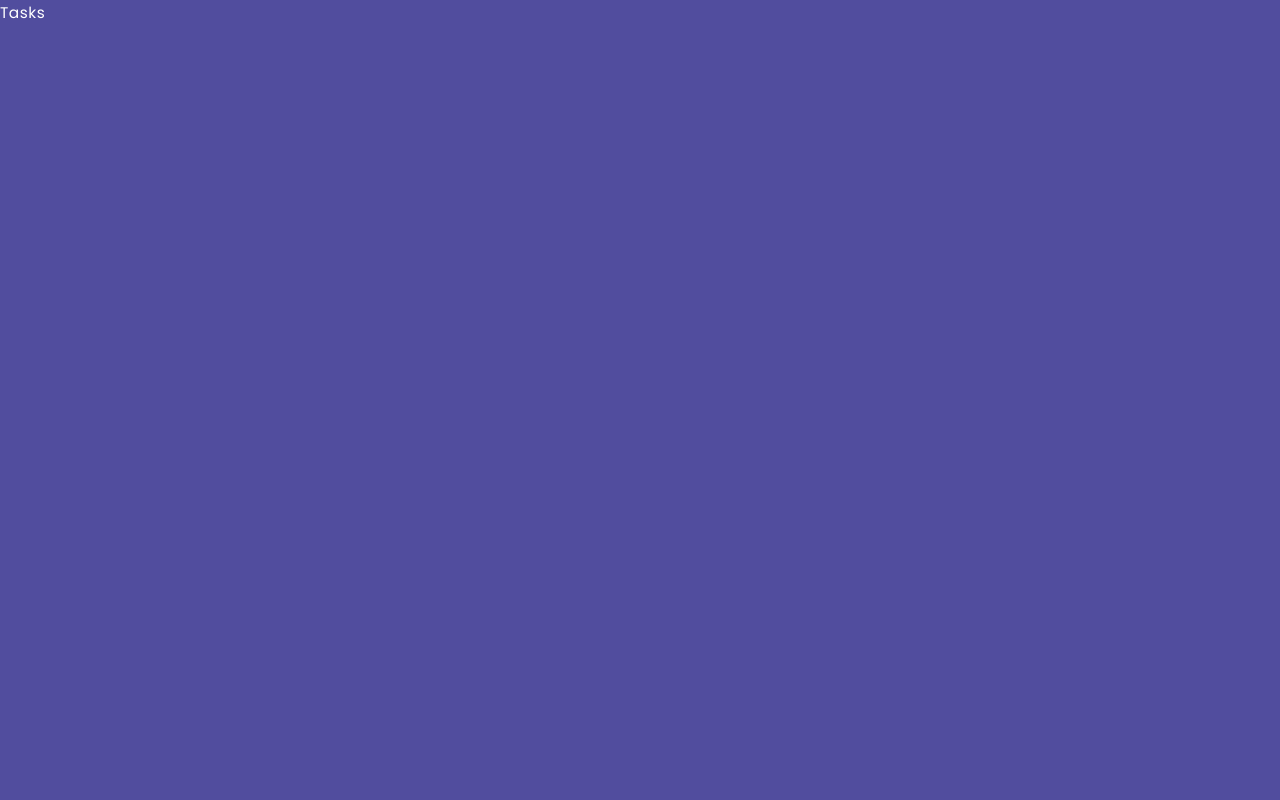
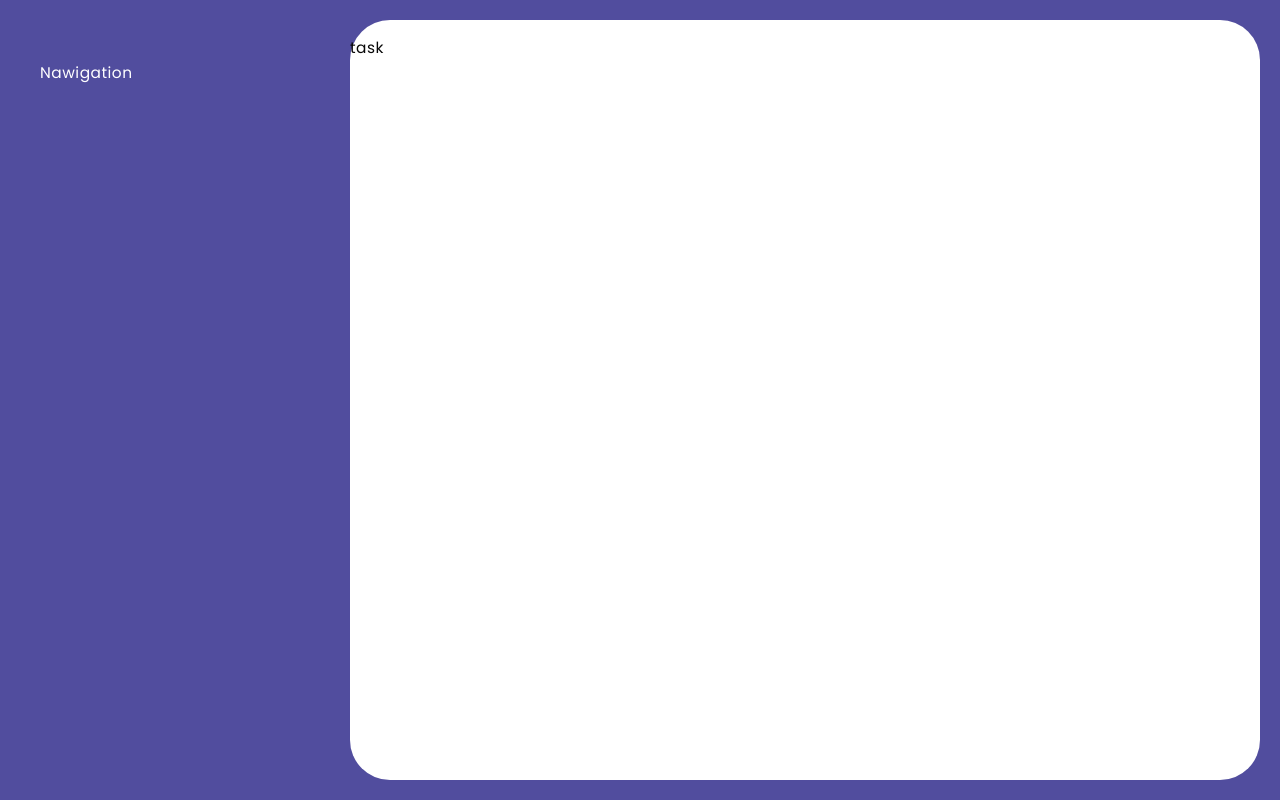
Before and after one commit to OllaWilk/splot-frontend, a React (Create React App) app: page /tasks in a window 1280 px wide. Built offline with nearby package versions, Linux system fonts and the light colour scheme.

Commit message:
add MainLayout

```diff
--- a/src/components/common/Buttons/ButtonBlack/ButtonBlack.tsx
+++ b/src/components/common/Buttons/ButtonBlack/ButtonBlack.tsx
@@ -1,4 +1,5 @@
 import React from 'react';
+import parse from 'html-react-parser';
 import { Link } from 'react-router-dom';
 import styles from './ButtonBlack.module.scss';
 
@@ -10,7 +11,7 @@ interface Props {
 const ButtonBlack = ({ dynamicPath, buttonName }: Props) => {
   return (
     <Link to={`/${dynamicPath}`} className={styles.component}>
-      {buttonName}
+      {parse(buttonName)}
     </Link>
   );
 };
--- /dev/null
+++ b/src/components/layout/MainLayout/MainLayout.module.scss
@@ -0,0 +1,24 @@
+@import '../../../styles/mixins.scss';
+
+.navigation,
+.cockpit {
+  top: 20px;
+}
+
+.navigation {
+  position: fixed;
+  left: 0;
+  width: 350px;
+  padding: 40px;
+  transition: transform 0.3s ease-in-out;
+}
+
+.cockpit {
+  background-color: var(--color-light);
+  color: var(--color-dark);
+  position: absolute;
+  right: 20px;
+  width: calc(100vw - 370px);
+  border-radius: 40px;
+  min-height: calc(100vh - 40px);
+}
--- /dev/null
+++ b/src/components/layout/MainLayout/MainLayout.tsx
@@ -0,0 +1,17 @@
+import React from 'react';
+import styles from './MainLayout.module.scss';
+
+type MainLayout = {
+  children: React.ReactNode;
+};
+
+const MainLayout: React.FC<MainLayout> = ({ children }) => {
+  return (
+    <>
+      <header className={styles.navigation}> Nawigation</header>
+      <article className={styles.cockpit}>{children}</article>
+    </>
+  );
+};
+
+export { MainLayout };
--- /dev/null
+++ b/src/components/layout/index.ts
@@ -0,0 +1 @@
+export { MainLayout } from './MainLayout/MainLayout';
--- a/src/components/views/Tasks/Tasks.tsx
+++ b/src/components/views/Tasks/Tasks.tsx
@@ -1,7 +1,13 @@
 import React from 'react';
+import styles from './Tasks.module.scss';
+import { MainLayout } from '../../layout';
 
 const Tasks = () => {
-  return <div>Tasks</div>;
+  return (
+    <MainLayout>
+      <p>task</p>
+    </MainLayout>
+  );
 };
 
 export { Tasks };
--- a/src/components/views/Welcome/Welcome.tsx
+++ b/src/components/views/Welcome/Welcome.tsx
@@ -6,17 +6,16 @@ import {
   AnimatedAstronaut,
   ButtonBlack,
 } from '../../common/index';
-
 import styles from './Welcome.module.scss';
 
 const Welcome = () => {
-  const { text } = welcomeContent;
+  const { text, title, pathToHome } = welcomeContent;
   return (
     <section className={styles.welcome}>
       <article>
         <Logo text={'SpaceSteps'} />
         <Paragraph text={text} />
-        <ButtonBlack dynamicPath='tasks' buttonName='start' />
+        <ButtonBlack dynamicPath={pathToHome} buttonName={title} />
       </article>
       <AnimatedAstronaut />
     </section>
--- a/src/data/dataStore.ts
+++ b/src/data/dataStore.ts
@@ -1,9 +1,7 @@
-interface WelcomeContent {
-  title: string;
-  text: string;
-}
+type WelcomeContent = Record<string, string>;
 
 export const welcomeContent: WelcomeContent = {
-  title: 'SpaceSteps <sup>soon!</sup>',
+  title: 'Start',
   text: 'Discover the power of small steps leading to great achievements. With SpaceSteps, your daily to-do list and habits aren’t just tasks to complete—they’re your journey through a universe of possibilities. Start creating, organizing, and tracking your goals today. Master your universe, one step at a time.',
+  pathToHome: 'tasks',
 };
--- a/src/styles/global.scss
+++ b/src/styles/global.scss
@@ -15,7 +15,7 @@ body {
   font-size: (14px * 1.1);
   color: var(--color-light);
   letter-spacing: 0.5px;
-  overflow-y: scroll;
+  overflow: visible;
   line-height: 1.7;
 }
 
```
